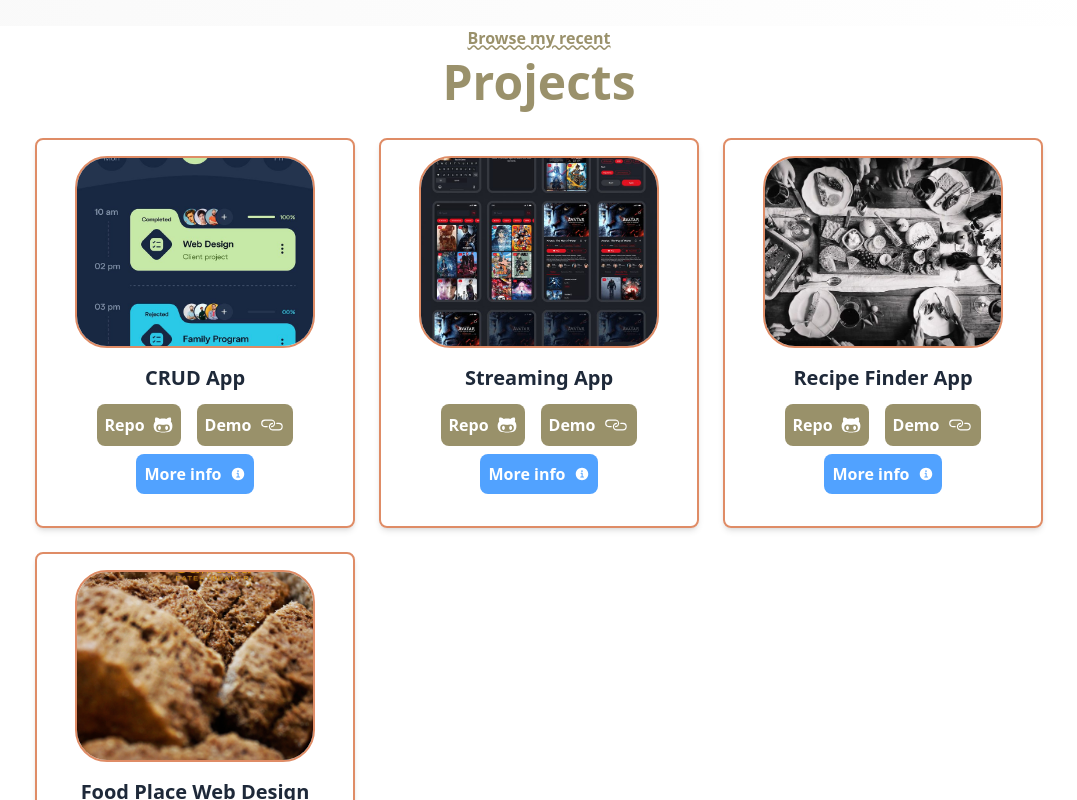
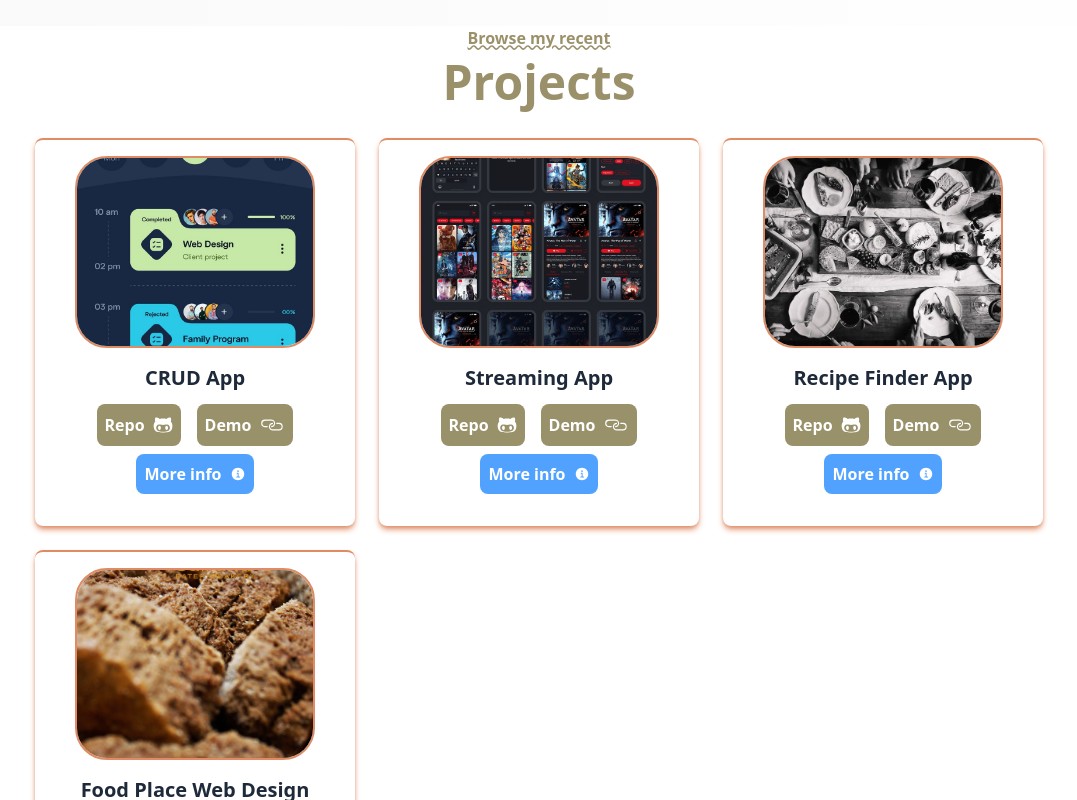
Before and after one commit to Pheletso8/PheletsoPortfolio, a React (Vite) app: page / in a window 1280 px wide. Shown: the part 880-1680 px from the top of the page, without its empty margins (101-1178 px from the left). Built offline with nearby package versions, Linux system fonts and the light colour scheme.

Commit message:
added a shadow to make the card more premium

```diff
--- a/src/Components/ProjectCard.jsx
+++ b/src/Components/ProjectCard.jsx
@@ -4,7 +4,7 @@ import { FaGithubAlt } from "react-icons/fa";
 
 export default function ProjectCard({ img, heading, githubLink, liveDemo, description, techStack }) {
   return (
-    <div className="group relative overflow-hidden transform flex flex-col w-80 border-2 border-[#df8c66] shadow-md hover:shadow-blue-400 hover:border-blue-400 transition-all duration-300 ease-in rounded-lg p-4 items-center justify-center">
+    <div className="group relative overflow-hidden transform border-t-2 border-[#df8c66] flex flex-col w-80 shadow-[#df8c66] shadow-md hover:shadow-blue-400 hover:border-blue-400 transition-all duration-300 ease-in rounded-lg p-4 items-center justify-center">
       <img
         src={img}
         alt={heading}
```
